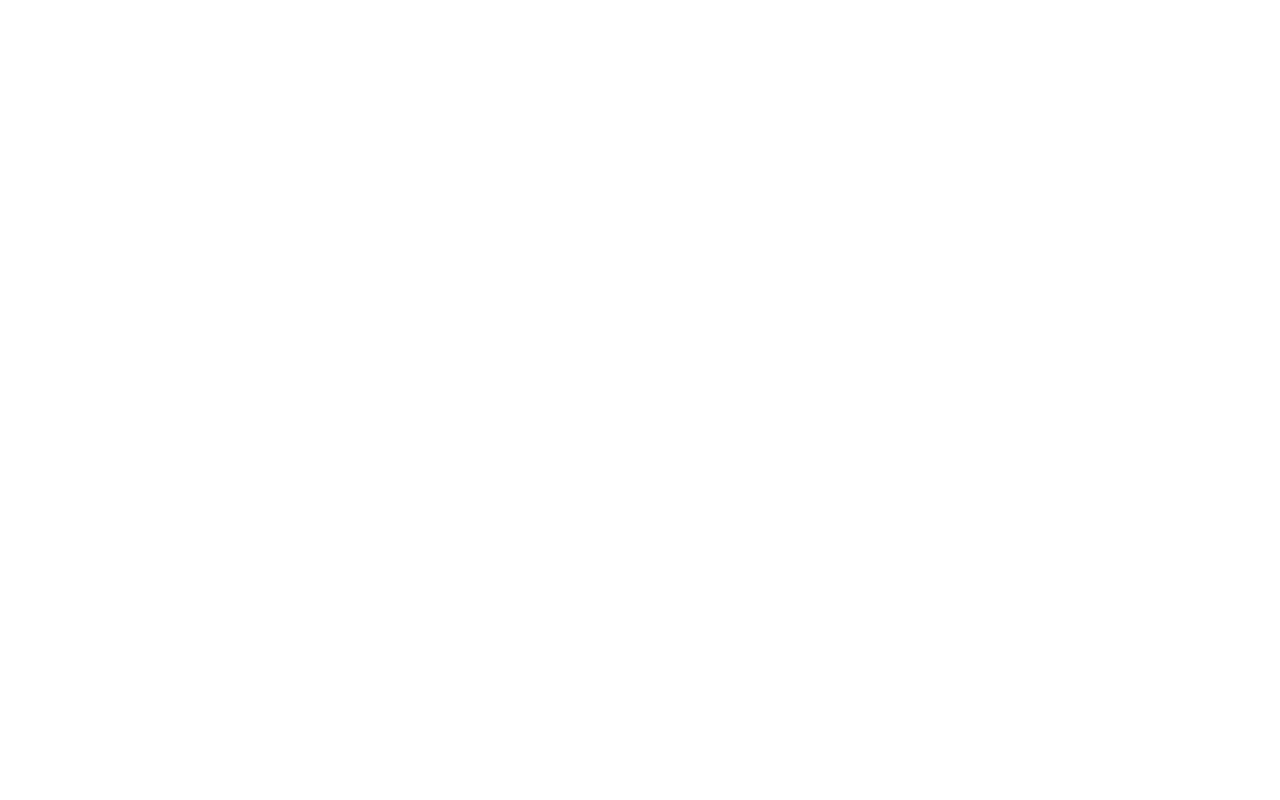
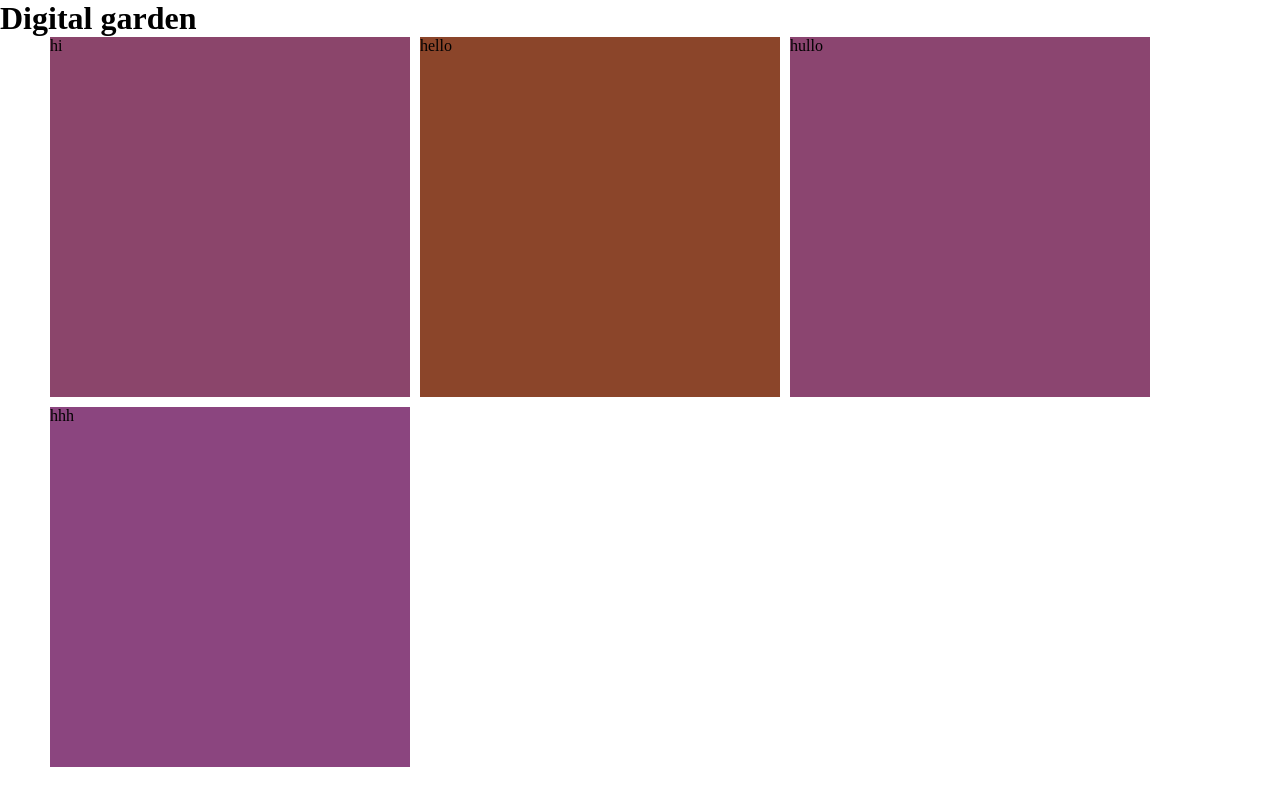
Before and after one commit to WiseTrain/digital-garden, a plain HTML site: page index.html in a window 1280 px wide. Drawn offline with Linux system fonts and the light colour scheme.

Commit message:
project structure

```diff
--- /dev/null
+++ b/css/garden.css
@@ -0,0 +1,15 @@
+/* container of all demo sections */
+.g-section-container {
+
+    display: grid;
+    grid-template-columns: repeat(3, 1fr);
+    gap: 10px;
+
+    width: fit-content;
+    margin: auto;
+}
+/* one demo-section */
+.g-section {
+    width: var(--section-size);
+    height: var(--section-size);
+}
--- /dev/null
+++ b/css/index.css
@@ -0,0 +1,13 @@
+:root {
+    --max-width: 1200px;
+    --section-size: 360px;
+  }
+
+* {
+    margin: 0;
+    padding: 0;
+}
+
+body {
+    max-width: var(--max-width);
+}
--- a/index.html
+++ b/index.html
@@ -1,9 +1,22 @@
 <!DOCTYPE html>
 <html>
-    <head> </head>
+    <head>
+        <link rel="stylesheet" href="./css/index.css">
+        <link rel="stylesheet" href="./css/garden.css">
+    </head>
     <body>
         <header></header>
-        <main></main>
+        <main>
+            <h1>Digital garden</h1>
+            <div class="g-section-container">
+                <section class="g-section">hi</section>
+                <section class="g-section">hello</section>
+                <section class="g-section">hullo</section>
+                <section class="g-section">hhh</section>
+
+            </div>
+        </main>
         <footer></footer>
+        <script src="./js/index.js" type="module"></script>
     </body>
 </html>
--- /dev/null
+++ b/js/data.js
@@ -0,0 +1,19 @@
+const colors = [
+"FFFFFF",
+"#8B4513", "#8B4514", "#8B4515", "#8B4516", "#8B4517", "#8B4518", "#8B4519", "#8B451A", "#8B451B", "#8B451C",
+"#8B451D", "#8B451E", "#8B451F", "#8B4520", "#8B4521", "#8B4522", "#8B4523", "#8B4524", "#8B4525", "#8B4526",
+"#8B4527", "#8B4528", "#8B4529", "#8B452A", "#8B452B", "#8B452C", "#8B452D", "#8B452E", "#8B452F", "#8B4530",
+"#8B4531", "#8B4532", "#8B4533", "#8B4534", "#8B4535", "#8B4536", "#8B4537", "#8B4538", "#8B4539", "#8B453A",
+"#8B453B", "#8B453C", "#8B453D", "#8B453E", "#8B453F", "#8B4540", "#8B4541", "#8B4542", "#8B4543", "#8B4544",
+"#8B4545", "#8B4546", "#8B4547", "#8B4548", "#8B4549", "#8B454A", "#8B454B", "#8B454C", "#8B454D", "#8B454E",
+"#8B454F", "#8B4550", "#8B4551", "#8B4552", "#8B4553", "#8B4554", "#8B4555", "#8B4556", "#8B4557", "#8B4558",
+"#8B4559", "#8B455A", "#8B455B", "#8B455C", "#8B455D", "#8B455E", "#8B455F", "#8B4560", "#8B4561", "#8B4562",
+"#8B4563", "#8B4564", "#8B4565", "#8B4566", "#8B4567", "#8B4568", "#8B4569", "#8B456A", "#8B456B", "#8B456C",
+"#8B456D", "#8B456E", "#8B456F", "#8B4570", "#8B4571", "#8B4572", "#8B4573", "#8B4574", "#8B4575", "#8B4576",
+"#8B4577", "#8B4578", "#8B4579", "#8B457A", "#8B457B", "#8B457C", "#8B457D", "#8B457E", "#8B457F", "#8B4580"
+
+];
+
+export function getColour() {
+    return colors[Math.floor(Math.random() * colors.length + 0.5)];
+}
--- /dev/null
+++ b/js/index.js
@@ -0,0 +1,15 @@
+import { getColour } from "./data.js";
+
+// index page constructor
+function main() {
+
+    // give random bg colors to section
+    const all_sections = document.querySelectorAll(".g-section");
+    console.log(all_sections)
+    all_sections.forEach(element => {
+        element.style.backgroundColor = getColour();
+        console.log(element.style.backgroundColor );
+    });
+}
+
+main();
```
